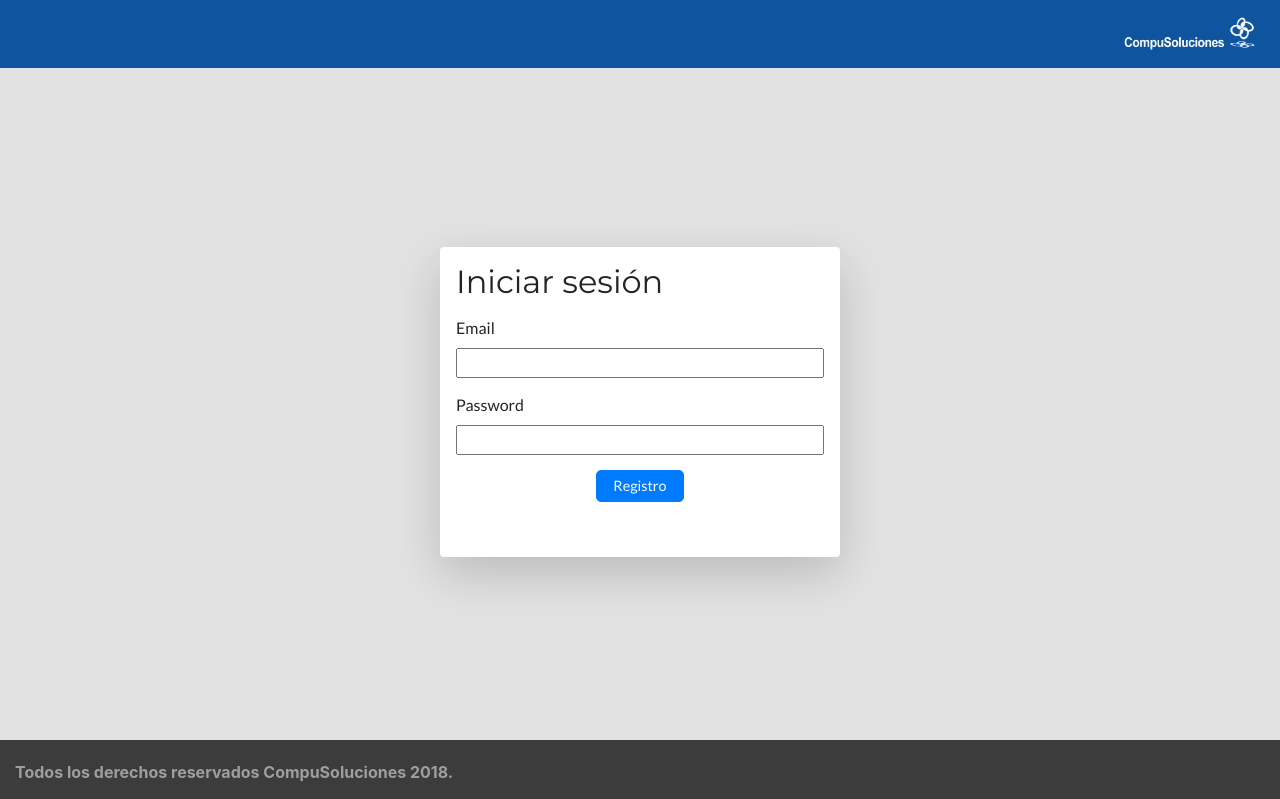
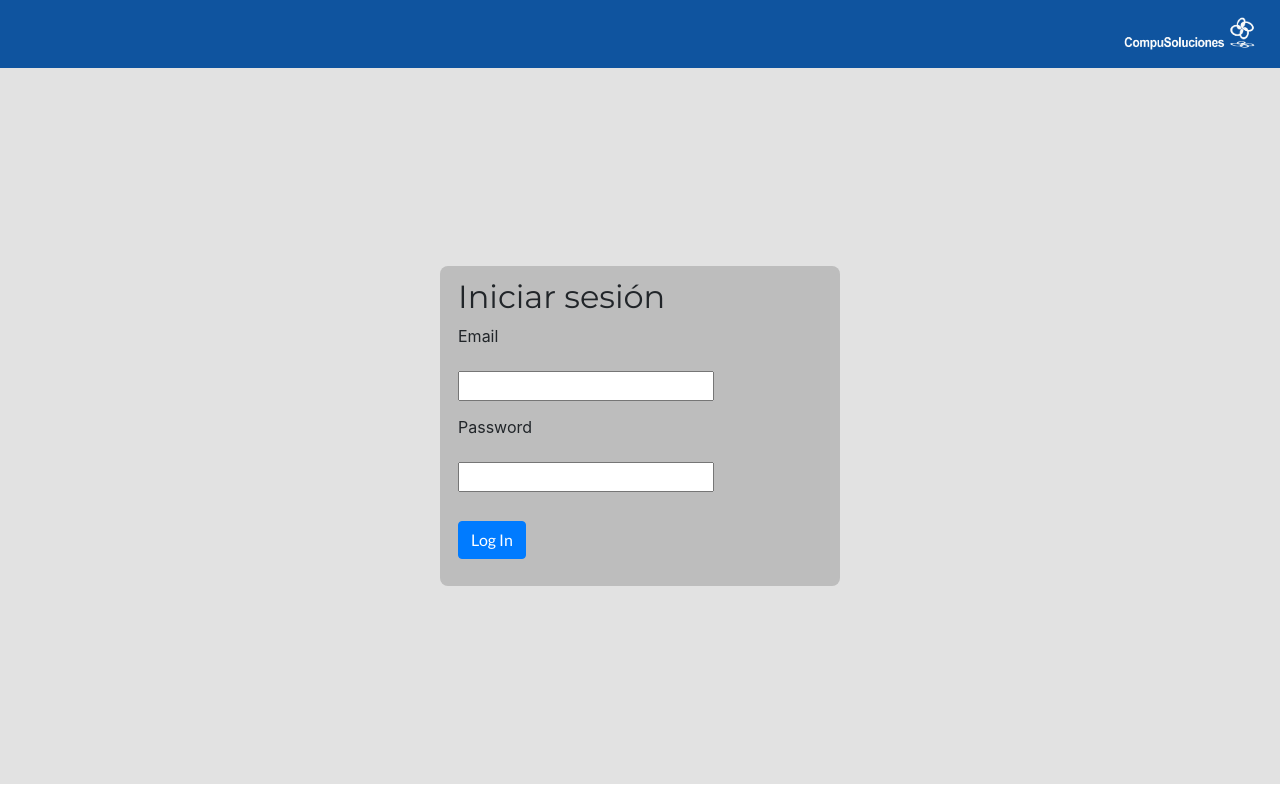
Before and after one commit to KarlaMartinez17/compusoluciones, a React (Create React App) app: page / in a window 1280 px wide. Shown: the top 799 px of the page. Built offline with nearby package versions, Linux system fonts and the light colour scheme.

Commit message:
Redireccionamiento vista

```diff
--- a/src/App.js
+++ b/src/App.js
@@ -9,8 +9,6 @@ class App extends Component {
     return (
       <div className="App">
         <Form />
-        <User />
-        <Admin />
       </div>
     );
   }
--- a/src/form/Form.css
+++ b/src/form/Form.css
@@ -23,19 +23,19 @@
     font-size: 2em;
     font-family: 'Montserrat', sans-serif;
 }
-.FormRow {
+.input1 {
     display: flex;
     flex-direction: column;
     margin-top: 4%;
     margin-bottom: 4%;
 }
-.FormRow-label,
-.FormRow-input,
+.input1-label,
+.input1-input,
 .Form-button,
 .Form-labelLegend {
     font-family: 'Lato', sans-serif;
 }
-.FormRow-input {
+.input1-input {
     font-size: 1em;
 }
 .Form-button {
--- a/src/form/Form.js
+++ b/src/form/Form.js
@@ -1,92 +1,110 @@
 import React, { Component } from 'react';
-import 'bootstrap/dist/css/bootstrap.min.css';
-import FormRow from './FormRow';
 import './Form.css';
-import User from '..//User/User.js';
-// import axios from 'axios';
+import Admin from '../Admin/Admin.js';
+import User from '../User/User.js';
+
 
 class Form extends Component {
 
     constructor(props) {
         super(props);
+
         this.state = {
-            user: ''
-        }
-
-        this.onSubmit = this.onSubmit.bind(this);
-    }
-
-    onSubmit(e) {
-        e.preventDefault();
-        let email = this.refs.email.getValue();
-        let password = this.refs.password.getValue();
-        console.log(email);
-        console.log(password);
-
-        var data = JSON.stringify({
-            "usuario": email,
-            "contrasena": password
-        });
-
-        var xhr = new XMLHttpRequest();
-
-
-        xhr.addEventListener("readystatechange", function () {
-            if (this.readyState === 4) {
-                var respo = JSON.parse(this.response);
-                console.log(respo.AccessToken);
-                var access = respo.TipoAcceso;
-
-                if (access === "Administrador") {
-                    alert("exitoso")
-                } else if (access === "Suscriptor") {
-                    alert('¿Qué pasa?');
+            user: '',
+            administrador: false,
+            logged: false,
+            password: '',
+            rLogin: true,
 
         }
 
+
+        this.onHandleSubmit = this.onHandleSubmit.bind(this);
+        this.onHandleChange = this.onHandleChange.bind(this);
     }
+
+
+    onHandleSubmit(e) {
+        e.preventDefault();
+        console.log('this.state', this.state);
+        var reqHeaders = new Headers();
+        reqHeaders.append('Content-Type', 'application/json');
+        var reqInit = {
+            method: 'POST',
+            headers: reqHeaders,
+            body:  JSON.stringify({
+                "usuario": this.state.user,
+                "contrasena": this.state.password,
+            })
+        };
+
+        const req = new Request('https://ws.compusoluciones.com/RetoTalentFest/ComercioAPI/Accesos', reqInit);
+
+        fetch(req).then((response) => {
+
+            return response.json();
+
+        })
+        .then(response => {
+            const { TipoAcceso, AccessToken } = response
+            this.setState({ TipoAcceso, AccessToken, rLogin: false });
+            console.log(response);
         });
-
-        xhr.open("POST", "https://ws.compusoluciones.com/RetoTalentFest/ComercioAPI/Accesos");
-        xhr.setRequestHeader("Content-Type", "application/json");
-        xhr.setRequestHeader("Authorization", "AccessToken");
-        xhr.setRequestHeader("Cache-Control", "no-cache");
-        xhr.setRequestHeader("Postman-Token", "48902808-941c-487a-b1a6-4a24ca1f50ad");
-
-        xhr.send(data)
-
-        // console.log("hola"+ data);
 
     }
 
-    render() {
-        return (
+    onHandleChange(e) {
+        let email = this.refs.email.value;
+        let password = this.refs.password.value;
+        this.setState({user: email, password: password});
 
-            <div className = "form-body">
+    }
+
+    handleLoginClick = () => {
+        const {rLogin} = this.state;
+        this.setState({rLogin: !rLogin})
+    }
+
+    renderLogin = () => (
+        <div classNAme="form-body">
                 <nav className="navbar navbar-light justify-content-end">
                     <img className="p-2 bd-highlight" id="brand-logo" src={"assets/images/whitecompusol.png"} alt=""/>
                 </nav>
 
-            <div className="Form">
-                    <form className="Form-body shadow-lg p-3 mb-5 bg-white rounded"
-                        onSubmit={(ev) => this.onSubmit.bind(this)(ev, this.props.handleLogin)} >
+        <div className="Form" >
+            <form className="Form-body" onSubmit={this.onHandleSubmit} >
                 <h2 className="Form-title" > Iniciar sesión </h2>
-
-                        <FormRow inputType="email"
-                            labelText="Email"
-                            isRequired={true}
-                            ref="email" />
-
-                        <FormRow inputType="password"
-                            labelText="Password"
-                            isRequired={true}
+                <label >Email</label>
+                <input className="input1" type="email"
+                    name="email"
+                    required
+                    onChange={this.onHandleChange}
+                    ref="email"
+                    value={this.state.user} />
+                <label >Password</label>
+                <input className="input1" type="password"
+                    name="password"
+                    required
+                    onChange={this.onHandleChange}
+                    value={this.state.password}
                     ref="password" />
-
-                        <button type="button" className="Form-button btn btn-primary"> Registro </button>
+                < button className="Form-button btn  btn-primary"> Log In </button>
                 <label className="Form-labelLegend" > </label>
             </form>
         </div>
     </div>
+    )
+
+    render() {
+        const { rLogin } = this.state;
+        const cond = this.state.TipoAcceso === "Suscriptor";
+        return (
+            <div>
+                {
+                    rLogin ? this.renderLogin() : cond ? <User /> : <Admin />
+                }
+            </div>
+
         );
     }
 
```
Lines whose indentation alone changed are shown as unchanged.
